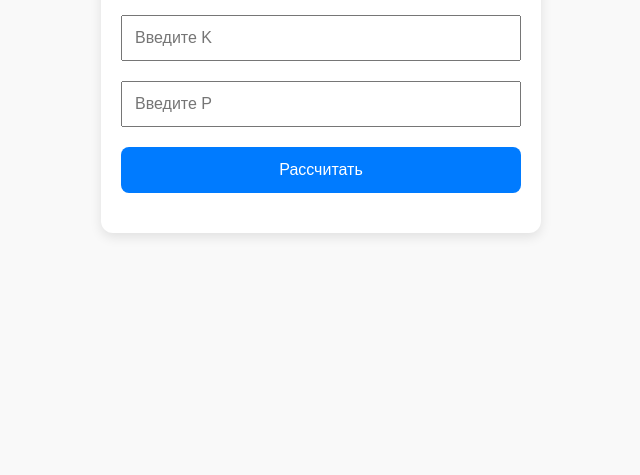
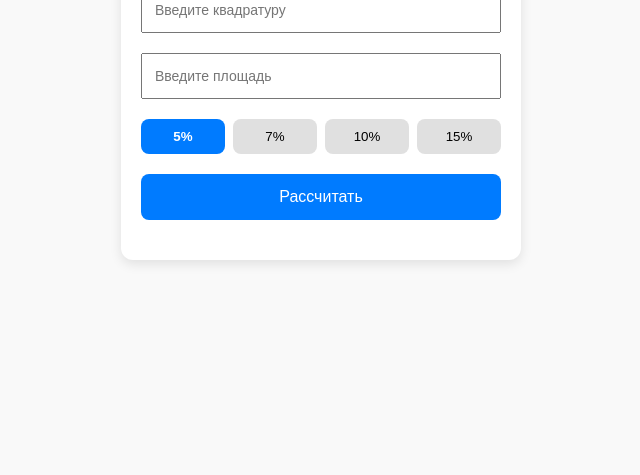
Before and after one commit to wufvuv/CalcBot, a plain HTML site: page index.html in a window 1280 px wide. Shown: the part 325-800 px from the top of the page, without its empty margins (319-959 px from the left). Drawn offline with Linux system fonts and the light colour scheme.

Commit message:
Add_Buttons

```diff
--- a/index.html
+++ b/index.html
@@ -5,19 +5,24 @@
 <meta name="viewport" content="width=device-width, initial-scale=1.0, viewport-fit=cover">
 <title>Калькулятор</title>
 <script src="https://telegram.org/js/telegram-web-app.js"></script>
+
 <style>
+
+/* КЛЮЧЕВОЕ ИСПРАВЛЕНИЕ */
+* {
+    box-sizing: border-box;
+}
+
 html, body {
     margin: 0;
     padding: 0;
     height: 100%;
-    width: 100%;
     font-family: sans-serif;
     background-color: #f9f9f9;
 }
 
 body {
     display: flex;
-    flex-direction: column;
     justify-content: center;
     align-items: center;
 }
@@ -37,19 +42,43 @@ input {
     padding: 12px;
     margin: 10px 0;
     font-size: 16px;
-    box-sizing: border-box;
 }
 
-button {
+/* чтобы длинный текст выглядел аккуратнее */
+input::placeholder {
+    font-size: 14px;
+}
+
+.percent-buttons {
+    display: flex;
+    gap: 8px;
+    margin: 10px 0;
+}
+
+.percent-buttons button {
+    flex: 1;
+    padding: 10px;
+    border: none;
+    border-radius: 8px;
+    background: #e0e0e0;
+    cursor: pointer;
+}
+
+.percent-buttons button.active {
+    background: #007bff;
+    color: white;
+    font-weight: bold;
+}
+
+button.calculate {
     width: 100%;
     padding: 14px;
+    margin-top: 10px;
+    border: none;
+    border-radius: 8px;
+    background: #007bff;
+    color: white;
     font-size: 16px;
-    margin-top: 10px;
-    cursor: pointer;
-    border: none;
-    background-color: #007bff;
-    color: white;
-    border-radius: 8px;
 }
 
 #result {
@@ -57,30 +86,59 @@ button {
     font-size: 18px;
     font-weight: bold;
 }
+
 </style>
 </head>
 
 <body>
 <div class="container">
-    <h2>Калькулятор</h2>
-    <input id="k" placeholder="Введите K" type="number">
-    <input id="p" placeholder="Введите P" type="number">
-    <button onclick="calc()">Рассчитать</button>
-    <div id="result"></div>
+
+<h2>Калькулятор</h2>
+
+<input id="k" placeholder="Введите квадратуру" type="number">
+<input id="p" placeholder="Введите площадь" type="number">
+
+<div class="percent-buttons">
+    <button onclick="setPercent(5)" id="p5">5%</button>
+    <button onclick="setPercent(7)" id="p7">7%</button>
+    <button onclick="setPercent(10)" id="p10">10%</button>
+    <button onclick="setPercent(15)" id="p15">15%</button>
+</div>
+
+<button class="calculate" onclick="calc()">Рассчитать</button>
+
+<div id="result"></div>
+
 </div>
 
 <script>
+
+let percent = 5;
+
+function setPercent(value) {
+    percent = value;
+
+    document.querySelectorAll(".percent-buttons button")
+        .forEach(btn => btn.classList.remove("active"));
+
+    document.getElementById("p" + value).classList.add("active");
+}
+
+setPercent(5);
+
 function calc() {
     let k = parseFloat(document.getElementById("k").value);
     let p = parseFloat(document.getElementById("p").value);
 
     if(!isNaN(k) && !isNaN(p) && p != 0) {
-        let r = (k * 1.05) / p;
-        document.getElementById("result").innerText = "Результат: " + r.toFixed(4);
+        let r = (k * (1 + percent/100)) / p;
+        document.getElementById("result").innerText =
+            "Результат: " + r.toFixed(4);
     } else {
         document.getElementById("result").innerText = "Ошибка ввода";
     }
 }
+
 </script>
 
 </body>
```
